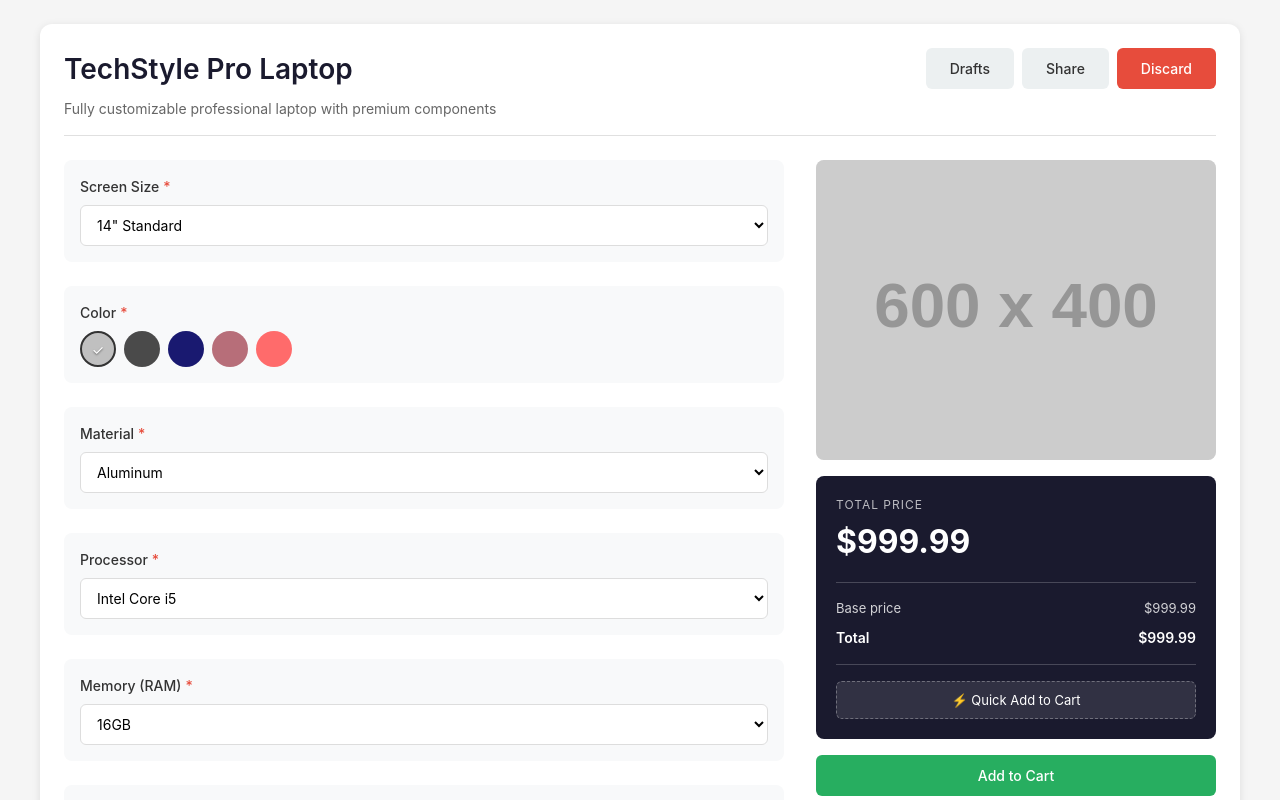
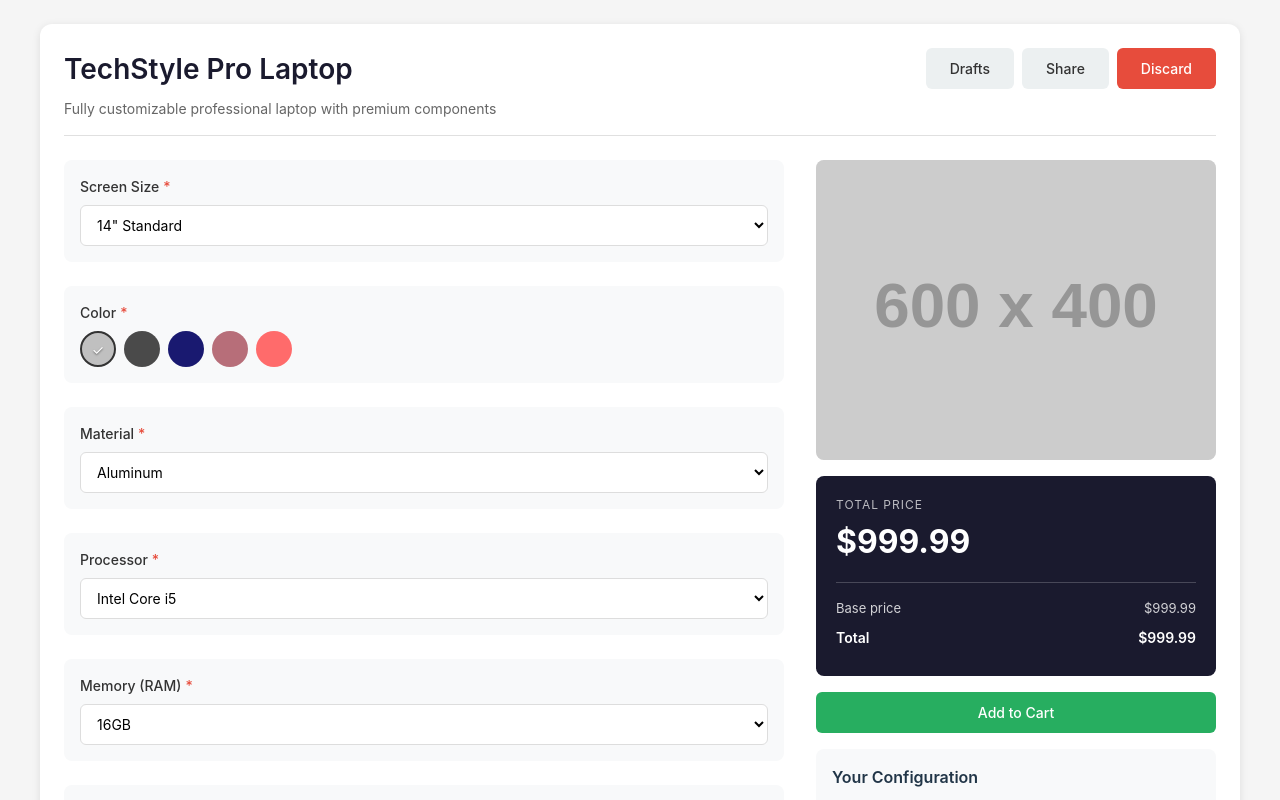
Before and after one commit to KacperBB/frontend-recruitment-task-v2-complete, a React (Vite) app: page / in a window 1280 px wide. Shown: the top 800 px of the page. Built offline with nearby package versions, Linux system fonts and the light colour scheme.

Commit message:
Share values fix

```diff
--- a/src/components/ProductConfigurator/ProductConfigurator.tsx
+++ b/src/components/ProductConfigurator/ProductConfigurator.tsx
@@ -313,9 +313,9 @@ export const ProductConfigurator: React.FC<ProductConfiguratorProps> = ({
       try {
         const decoded = decodeConfigurationFromUrl(encodedConfig);
         if (decoded) {
-          if (decoded.selections) setSelections(decoded.selections);
-          if (decoded.addOns) setSelectedAddOns(decoded.addOns);
-          if (decoded.quantity) setQuantity(decoded.quantity);
+          if (decoded.selections !== undefined) setSelections(decoded.selections);
+          if (decoded.addOns !== undefined) setSelectedAddOns(decoded.addOns);
+          if (decoded.quantity !== undefined) setQuantity(decoded.quantity);
         }
       } catch (error) {
         console.error('Failed to load configuration from URL:', error);
@@ -1090,15 +1090,6 @@ export const ProductConfigurator: React.FC<ProductConfiguratorProps> = ({
 
             {renderPriceBreakdown()}
 
-            <div className="quick-add-section">
-              <button
-                className="quick-add-btn"
-                onClick={handleQuickAdd}
-                disabled={readOnly || !validation?.valid}
-              >
-                ⚡ Quick Add to Cart
-              </button>
-            </div>
           </div>
 
           <button
--- a/src/hooks/usePriceCalculation.ts
+++ b/src/hooks/usePriceCalculation.ts
@@ -44,7 +44,7 @@ export function usePriceCalculation(
 
       // Only update if this is the LATEST request
       // This prevents stale responses from overwriting newer data
-      if (response.timestamp >= requestId) {
+      if (requestId === latestRequestRef.current) {
         setPrice(response.breakdown);
         setFormattedTotal(response.formattedTotal);
         setError(null);
```
